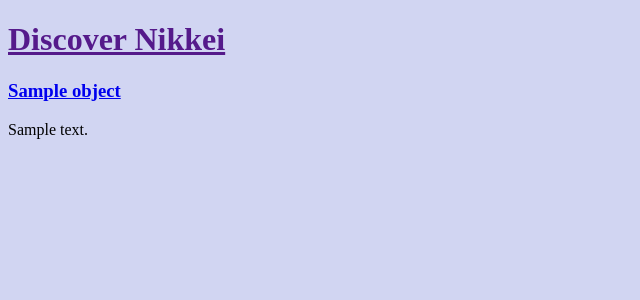
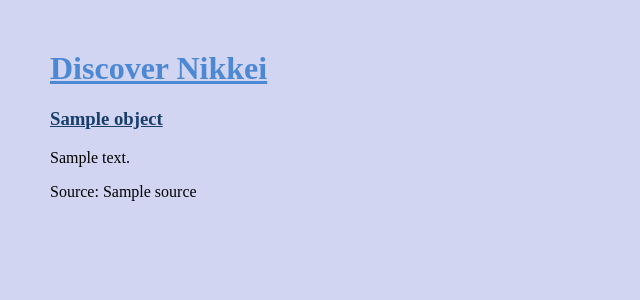
Before and after one commit to naokoward1/DiscoverNikkei, a Django app: template templates/home.html in a window 1280 px wide. Shown: the top 300 px of the page, without its empty margins (0-640 px from the left). Run offline with Django 3.2, Linux system fonts and the light colour scheme; the template is opened without the code that fills it: most values are stand-ins (such as "Sample title", 1, 10 or a date in 2020).

Commit message:
minor stylistic changes

```diff
--- a/articles/models.py
+++ b/articles/models.py
@@ -5,5 +5,6 @@
 	author = models.ForeignKey('auth.User', on_delete = models.CASCADE,)
 	title = models.CharField(max_length = 100)
 	body = models.TextField()
+	source = models.TextField(default='None')
 	def __str__(self):
 		return self.title
--- a/static/css/style.css
+++ b/static/css/style.css
@@ -1,4 +1,17 @@
 body{
 background-color: #d1d5f2;
 color: #000000;
+margin: 50px;
 }
+
+a:link{
+    color: #1a3e6c
+}
+
+a:visited {
+    color: #4c88d4
+}
+
+div{
+    padding-bottom: 10px;
+}
--- a/templates/detail.html
+++ b/templates/detail.html
@@ -10,13 +10,14 @@
  </head>
  <body>
      <header>
-       <h1> <a href="">Japanese American Activists</a> </h1>
+       <h1> <a href="/">Japanese American Activists</a> </h1>
      </header>
      <div class="container">
      {% block content %}
          <div class="details">
          <h2>{{ article.title }}</h2>
          <p>{{ article.body }}</p>
+         <p>Source: {{ article.source }}</p>
          </div>
      {% endblock content %}
      </div>
--- a/templates/home.html
+++ b/templates/home.html
@@ -19,6 +19,7 @@
              <div class="article">
              <h3><a href="{% url 'detail' i.pk %}">{{ i.title }}</a></h3>
                <p>{{ i.body }}</p>
+               <p>Source: {{ i.source }}</p>
             </div>
          {% endfor %}
         {% endblock content %}
```
